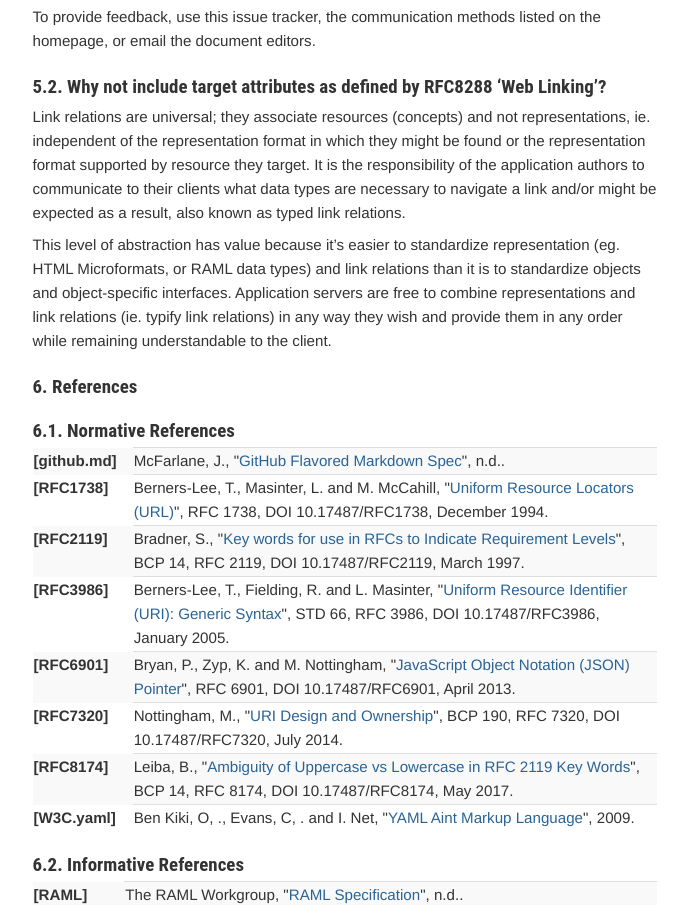
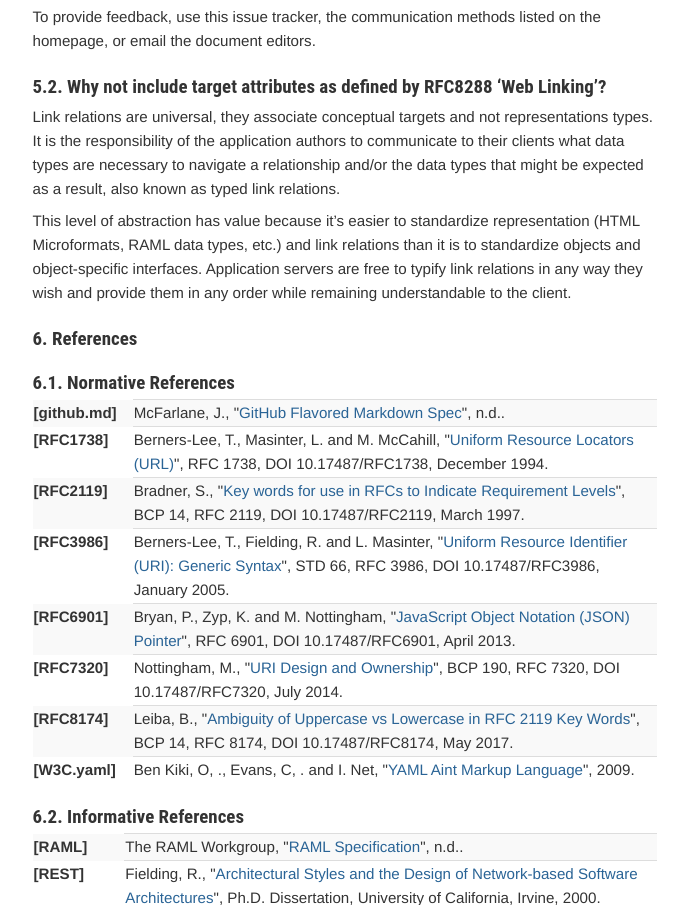
Before and after one commit to phtal-org/internet-draft-xrel, a plain HTML site: page draft-jamontoya-xrel-latest.html in a window 1280 px wide. Shown: the part 5704-6609 px from the top of the page, without its empty margins (123-811 px from the left). Drawn offline with Linux system fonts and the light colour scheme.

Commit message:
Script updating gh-pages from 4ff647b. [ci skip]

```diff
--- a/draft-jamontoya-xrel-latest.html
+++ b/draft-jamontoya-xrel-latest.html
@@ -606,8 +606,8 @@ patient:
 <h1 id="rfc.section.5.2">
 <a href="#rfc.section.5.2">5.2.</a> <a href="#why-not-include-target-attributes-as-defined-by-rfc8288-web-linking" id="why-not-include-target-attributes-as-defined-by-rfc8288-web-linking">Why not include target attributes as defined by RFC8288 &#8216;Web Linking&#8217;?</a>
 </h1>
-<p id="rfc.section.5.2.p.1">Link relations are universal; they associate resources (concepts) and not representations, ie. independent of the representation format in which they might be found or the representation format supported by resource they target. It is the responsibility of the application authors to communicate to their clients what data types are necessary to navigate a link and/or might be expected as a result, also known as typed link relations.</p>
-<p id="rfc.section.5.2.p.2">This level of abstraction has value because it&#8217;s easier to standardize representation (eg. HTML Microformats, or RAML data types) and link relations than it is to standardize objects and object-specific interfaces. Application servers are free to combine representations and link relations (ie. typify link relations) in any way they wish and provide them in any order while remaining understandable to the client.</p>
+<p id="rfc.section.5.2.p.1">Link relations are universal, they associate conceptual targets and not representations types. It is the responsibility of the application authors to communicate to their clients what data types are necessary to navigate a relationship and/or the data types that might be expected as a result, also known as typed link relations.</p>
+<p id="rfc.section.5.2.p.2">This level of abstraction has value because it&#8217;s easier to standardize representation (HTML Microformats, RAML data types, etc.) and link relations than it is to standardize objects and object-specific interfaces. Application servers are free to typify link relations in any way they wish and provide them in any order while remaining understandable to the client.</p>
 <h1 id="rfc.references">
 <a href="#rfc.references">6.</a> References</h1>
 <h1 id="rfc.references.1">
```
Also changed, not shown: draft-jamontoya-xrel-latest.txt.
